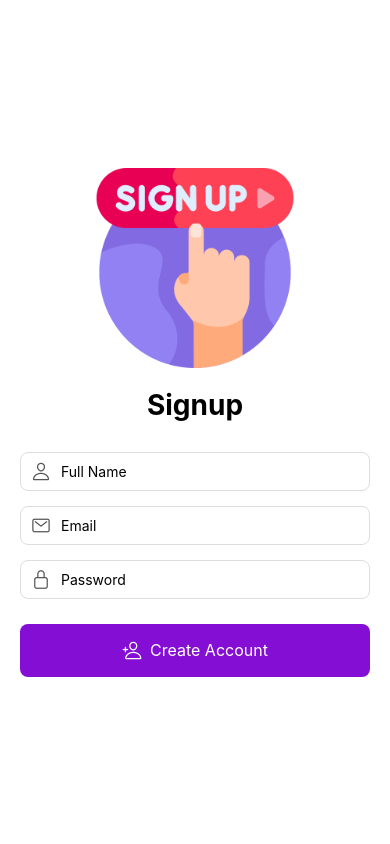
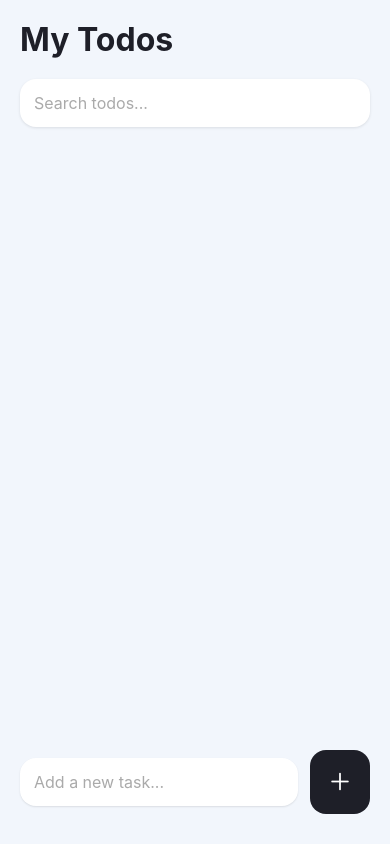
Before and after one commit to 1504-miguel/appdev2, a React Native app in the folder react-native-layout/: screen / in a window 390 px wide. Built offline with nearby package versions, Linux system fonts and the light colour scheme.

Commit message:
Implemented Todo screen with add, toggle, delete, and search functionality

```diff
--- a/react-native-layout/App.js
+++ b/react-native-layout/App.js
@@ -1,7 +1,7 @@
 import React from 'react';
 // import Login from './screens/Login';
-import Signup from './screens/Signup';
+import Todo from './screens/Todo';
 
 export default function App() {
-  return <Signup />;
+  return <Todo />;
 }
--- /dev/null
+++ b/react-native-layout/screens/Todo.js
@@ -0,0 +1,195 @@
+import React, { useState } from 'react';
+import {
+  View,
+  Text,
+  TextInput,
+  FlatList,
+  TouchableOpacity,
+  StyleSheet,
+  Alert,
+  KeyboardAvoidingView,
+  Platform,
+  Keyboard,
+  TouchableWithoutFeedback,
+} from 'react-native';
+import { Ionicons } from '@expo/vector-icons';
+
+export default function TodoScreen() {
+  const [todos, setTodos] = useState([]);
+  const [newTodo, setNewTodo] = useState('');
+  const [searchText, setSearchText] = useState('');
+
+  const addTodo = () => {
+    if (newTodo.trim() === '') return;
+    setTodos([
+      ...todos,
+      { id: Date.now().toString(), text: newTodo, completed: false },
+    ]);
+    setNewTodo('');
+  };
+
+  const toggleTodo = (id) => {
+    setTodos(
+      todos.map((todo) =>
+        todo.id === id ? { ...todo, completed: !todo.completed } : todo
+      )
+    );
+  };
+
+  const deleteTodo = (id) => {
+    Alert.alert('Delete Todo', 'Are you sure you want to delete this todo?', [
+      { text: 'Cancel', style: 'cancel' },
+      {
+        text: 'Delete',
+        style: 'destructive',
+        onPress: () => setTodos(todos.filter((todo) => todo.id !== id)),
+      },
+    ]);
+  };
+
+  const filteredTodos = todos.filter((todo) =>
+    todo.text.toLowerCase().includes(searchText.toLowerCase())
+  );
+
+  return (
+    <KeyboardAvoidingView
+      style={{ flex: 1 }}
+      behavior={Platform.OS === 'ios' ? 'padding' : 'height'}
+    >
+      <TouchableWithoutFeedback onPress={Keyboard.dismiss}>
+        <View style={styles.container}>
+          <Text style={styles.header}>My Todos</Text>
+
+          <TextInput
+            style={styles.searchInput}
+            placeholder="Search todos..."
+            placeholderTextColor="#aaa"
+            value={searchText}
+            onChangeText={setSearchText}
+          />
+
+          <FlatList
+            data={filteredTodos}
+            keyExtractor={(item) => item.id}
+            renderItem={({ item }) => (
+              <View
+                style={[
+                  styles.todoItem,
+                  item.completed && { backgroundColor: '#e0f7fa' },
+                ]}
+              >
+                <TouchableOpacity onPress={() => toggleTodo(item.id)}>
+                  <Ionicons
+                    name={item.completed ? 'checkbox' : 'square-outline'}
+                    size={26}
+                    color={item.completed ? '#00bfa5' : '#555'}
+                  />
+                </TouchableOpacity>
+                <Text
+                  style={[
+                    styles.todoText,
+                    {
+                      textDecorationLine: item.completed ? 'line-through' : 'none',
+                      color: item.completed ? '#888' : '#333',
+                    },
+                  ]}
+                >
+                  {item.text}
+                </Text>
+                <TouchableOpacity onPress={() => deleteTodo(item.id)}>
+                  <Ionicons name="trash-outline" size={24} color="#ff5252" />
+                </TouchableOpacity>
+              </View>
+            )}
+            contentContainerStyle={{ paddingBottom: 100 }}
+          />
+
+          <View style={styles.addContainer}>
+            <TextInput
+              style={styles.addInput}
+              placeholder="Add a new task..."
+              placeholderTextColor="#aaa"
+              value={newTodo}
+              onChangeText={setNewTodo}
+            />
+            <TouchableOpacity style={styles.addButton} onPress={addTodo}>
+              <Ionicons name="add" size={28} color="#fff" />
+            </TouchableOpacity>
+          </View>
+        </View>
+      </TouchableWithoutFeedback>
+    </KeyboardAvoidingView>
+  );
+}
+
+const styles = StyleSheet.create({
+  container: {
+    flex: 1,
+    backgroundColor: '#f2f6fc',
+    padding: 20,
+  },
+  header: {
+    fontSize: 32,
+    fontWeight: 'bold',
+    color: '#1e1f28',
+    marginBottom: 20,
+  },
+  searchInput: {
+    backgroundColor: '#fff',
+    padding: 14,
+    borderRadius: 16,
+    fontSize: 16,
+    shadowColor: '#000',
+    shadowOffset: { width: 0, height: 1 },
+    shadowOpacity: 0.1,
+    shadowRadius: 3,
+    elevation: 3,
+    marginBottom: 20,
+  },
+  todoItem: {
+    flexDirection: 'row',
+    alignItems: 'center',
+    padding: 16,
+    backgroundColor: '#fff',
+    borderRadius: 16,
+    marginBottom: 12,
+    shadowColor: '#000',
+    shadowOffset: { width: 0, height: 2 },
+    shadowOpacity: 0.05,
+    shadowRadius: 3,
+    elevation: 2,
+  },
+  todoText: {
+    flex: 1,
+    fontSize: 17,
+    marginLeft: 14,
+  },
+  addContainer: {
+    position: 'absolute',
+    bottom: 30,
+    left: 20,
+    right: 20,
+    flexDirection: 'row',
+    alignItems: 'center',
+  },
+  addInput: {
+    flex: 1,
+    backgroundColor: '#fff',
+    padding: 14,
+    borderRadius: 16,
+    fontSize: 16,
+    shadowColor: '#000',
+    shadowOffset: { width: 0, height: 1 },
+    shadowOpacity: 0.1,
+    shadowRadius: 2,
+    elevation: 3,
+  },
+  addButton: {
+    marginLeft: 12,
+    backgroundColor: '#1e1f28',
+    padding: 16,
+    borderRadius: 16,
+    justifyContent: 'center',
+    alignItems: 'center',
+  },
+});
```
